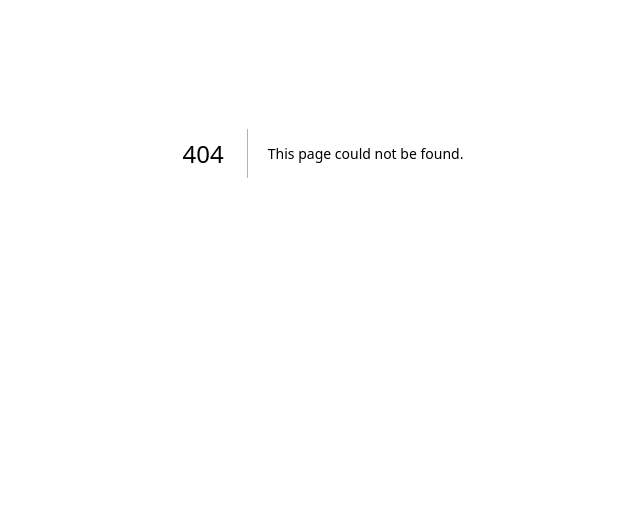
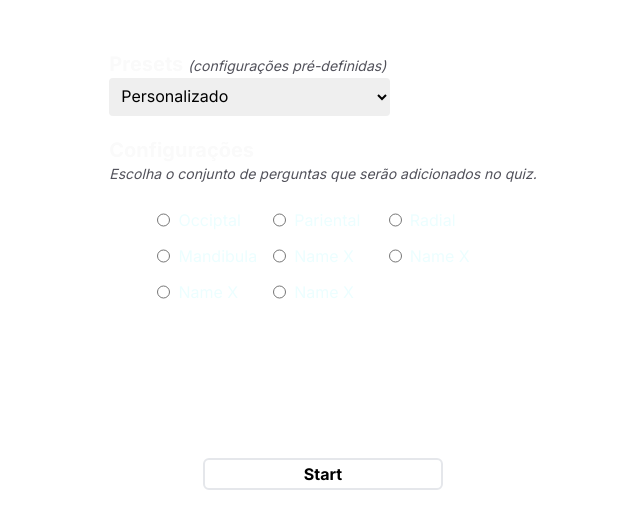
Before and after one commit to GreenProgramDev/odonto-anat-challenge, a Next.js app: page /Menu in a window 1280 px wide. Before the commit this address had no page. Shown: the part 247-776 px from the top of the page, without its empty margins (317-957 px from the left). Built offline with nearby package versions, Linux system fonts and the light colour scheme.

Commit message:
chore: organize the arqs and directories inside of the tree

```diff
--- /dev/null
+++ b/src/app/Login/page.tsx
@@ -0,0 +1,12 @@
+
+export default function Login() {
+
+    return (
+    <main >
+        <>
+
+        </>
+    </main>
+
+  )
+}
--- /dev/null
+++ b/src/app/Menu/page.tsx
@@ -0,0 +1,57 @@
+'use client'
+import Image from 'next/image'
+import LogoImg from '../../../public/assets/logo.svg'
+import InputRadio from '@/components/InputRadio'
+import Button from '@/components/Button'
+
+export default function Menu(){
+
+    const handleBtnStart = () => {
+        console.log('passei')
+
+
+    }
+
+    return (
+
+        <div className=' h-screen w-screen px-8 pt-12 flex flex-col gap-4 items-center justify-around  '>
+            <Image className=' w-36' src={LogoImg} alt="" />
+
+            <div className='flex flex-col gap-5  items-start '>
+                <div className='flex flex-col'>
+                    <label className='text-xl font-bold text-zinc-50 '  htmlFor="">Presets <span className='text-sm font-normal italic pr-1 text-zinc-600'>(configurações pré-definidas)</span></label>
+                    <select className='flex p-2 rounded bg-slate-'
+                    name="options" id="">
+                        <option className='' value="">Personalizado</option>
+                        <option value="option1">Option 1</option>
+                        <option value="option2">Option 2</option>
+                        <option value="option3">Option 3</option>
+                        <option value="option4">Option 4</option>
+                    </select>
+                </div>
+
+                <div className='flex flex-col items-center '>
+                    <div>
+                        <span className='text-xl font-bold text-zinc-50 '>Configurações</span>
+                        <p className='text-sm font-normal italic text-zinc-600'>Escolha o conjunto de perguntas que serão adicionados no quiz.</p>
+                    </div>
+
+                    <div className='grid grid-cols-3 gap-x-2 gap-y-3 my-3 pt-3' id='optQuiz'>
+                        <InputRadio type='radio' >Occiptal</InputRadio>
+                        <InputRadio type='radio' >Pariental</InputRadio>
+                        <InputRadio type='radio' >Radial</InputRadio>
+                        <InputRadio type='radio' >Mandibula</InputRadio>
+                        <InputRadio type='radio' >Name X</InputRadio>
+                        <InputRadio type='radio' >Name X</InputRadio>
+                        <InputRadio type='radio' >Name X</InputRadio>
+                        <InputRadio type='radio' >Name X</InputRadio>
+
+                    </div>
+                </div>
+
+            </div>
+
+            <Button onClick={handleBtnStart} >Start</Button>
+        </div>
+    )
+}
--- /dev/null
+++ b/src/components/InputRadio.tsx
@@ -0,0 +1,24 @@
+'use client'
+
+interface IInputRadio {
+    type: string;
+    children: string;
+    id?: string;
+}
+
+const InputRadio = (props:IInputRadio) => {
+
+    const creatId = (index: number) => {
+        return `${index}`
+    }
+
+    return (
+        <div className="flex justify-between ">
+            <label className="text-cyan-50 flex  gap-x-2 px-1" >
+            <input className=" text-justify" type="radio" name="inpMenu" />
+                {props.children}</label>
+        </div>
+    )
+}
+
+export default InputRadio
```
Also changed, not shown: public/assets/logo.svg (added).
